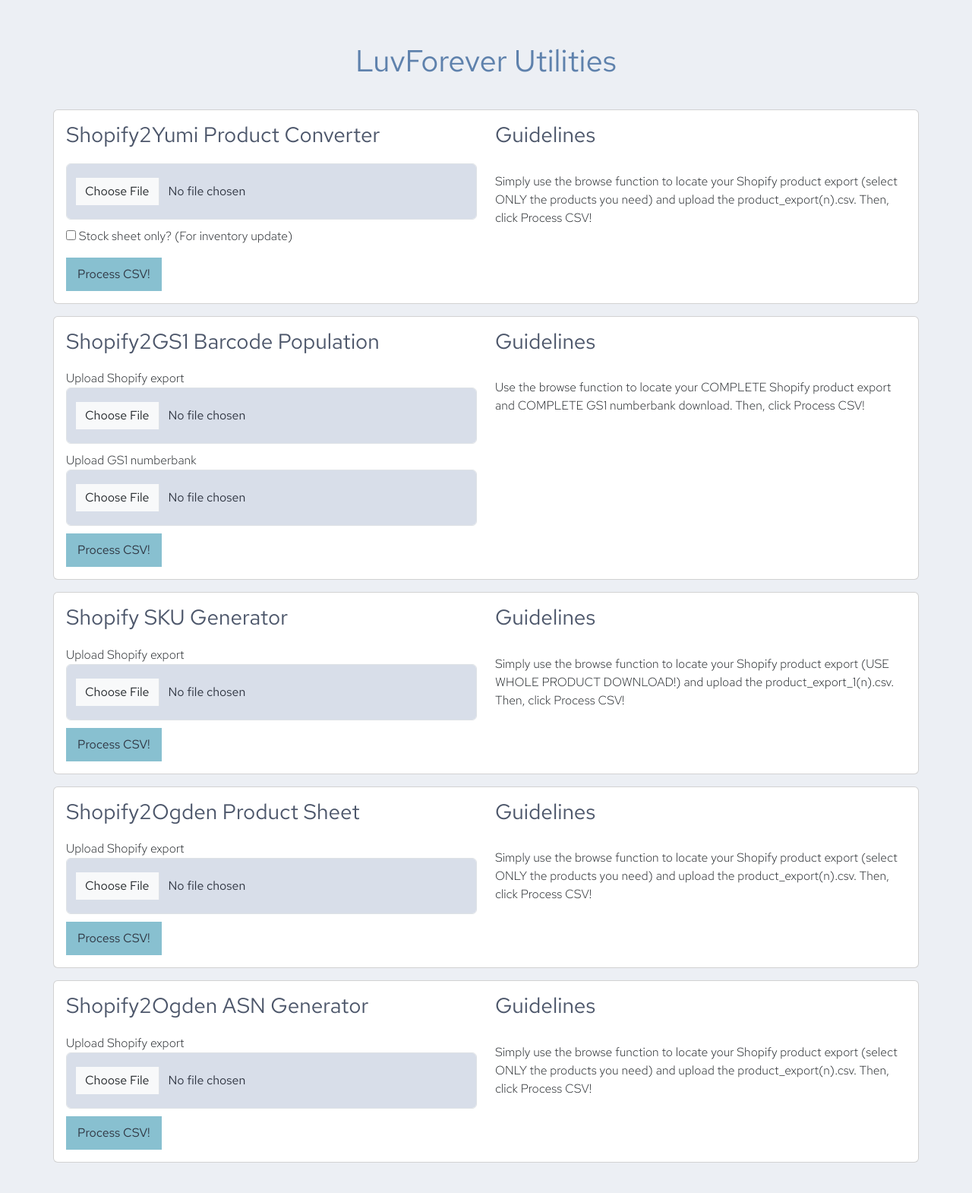
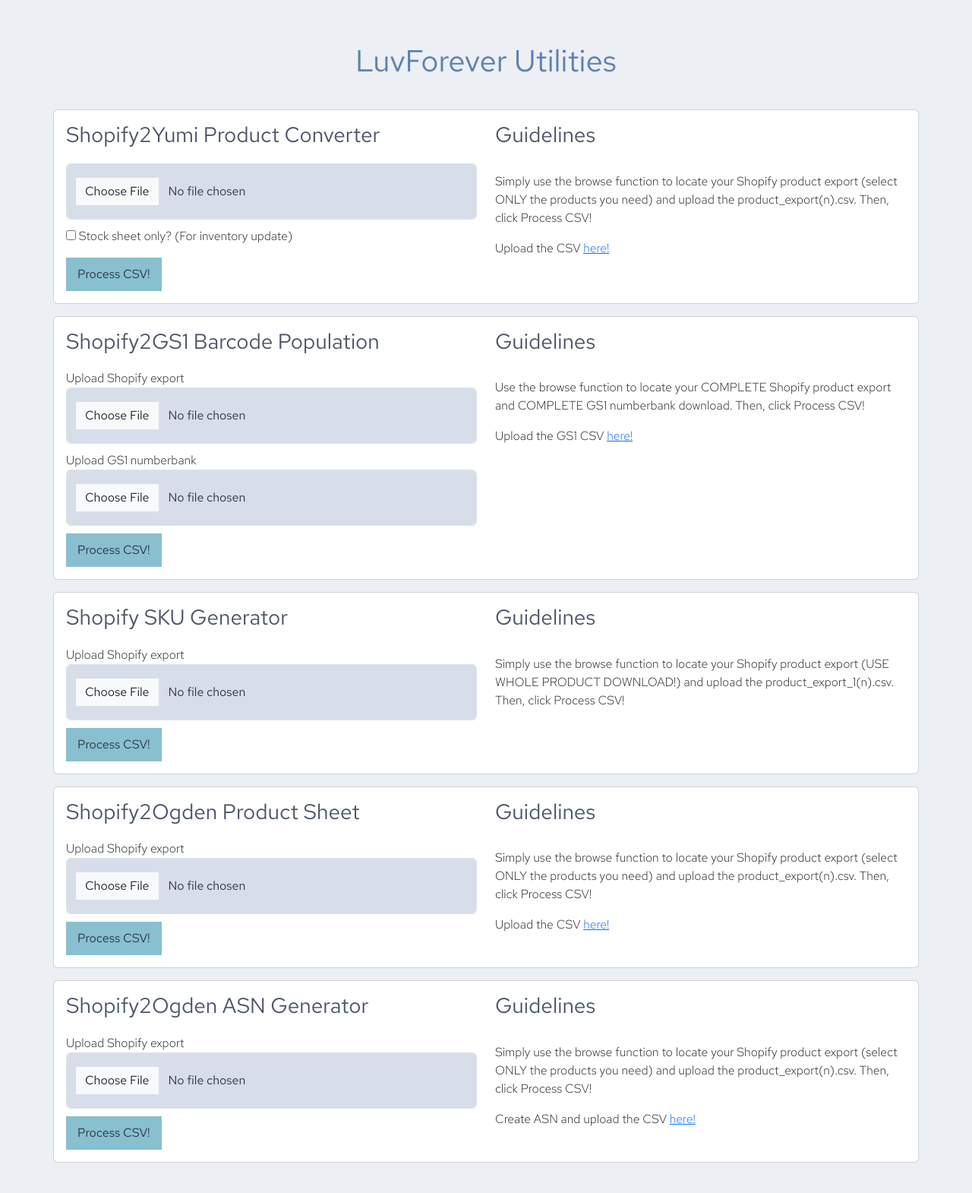
Before and after one commit to thatonearchguy/LuvForeverUtils, a Flask app: page / in a window 1280 px wide. Shown: the whole page at 76% size. Run offline with Flask 3, Linux system fonts and the light colour scheme; some libraries are stand-ins or nearby versions.

Commit message:
Add links

```diff
--- a/templates/index.html
+++ b/templates/index.html
@@ -31,6 +31,8 @@
                 <h3>Guidelines</h3>
                 <br>
                 <p>Simply use the browse function to locate your Shopify product export (select ONLY the products you need) and upload the product_export(n).csv. Then, click Process CSV!</p>
+                <p>Upload the CSV <a href="https://yumi.ilevelconnect.co.uk/dist/file">here!</a></p>
+
             </div>
         </div>
     </div>
@@ -52,6 +54,7 @@
                 <br>
                 <p>Use the browse function to locate your COMPLETE Shopify product export and
                     COMPLETE GS1 numberbank download. Then, click Process CSV!</p>
+                <p>Upload the GS1 CSV <a href="https://mygs1.gs1uk.org/My-GS1/my_account.ssp#numberbank/prefixes?type=3&prefix=506074090">here!</a></p>
             </div>
         </div>
     </div>
@@ -91,6 +94,7 @@
                 <br>
                     <p>Simply use the browse function to locate your Shopify product export (select ONLY the products you need) and upload
                         the product_export(n).csv. Then, click Process CSV!</p>
+                    <p>Upload the CSV <a href="https://system.ogdenfulfilment.co.uk/Product/ProductUpload">here!</a></p>
             </div>
         </div>
     </div>
@@ -112,6 +116,7 @@
                 <p>Simply use the browse function to locate your Shopify product export (select ONLY the products you need)
                     and upload
                     the product_export(n).csv. Then, click Process CSV!</p>
+                    <p>Create ASN and upload the CSV <a href="https://system.ogdenfulfilment.co.uk/Stock/CreateASN/">here!</a></p>
             </div>
         </div>
     </div>
```
